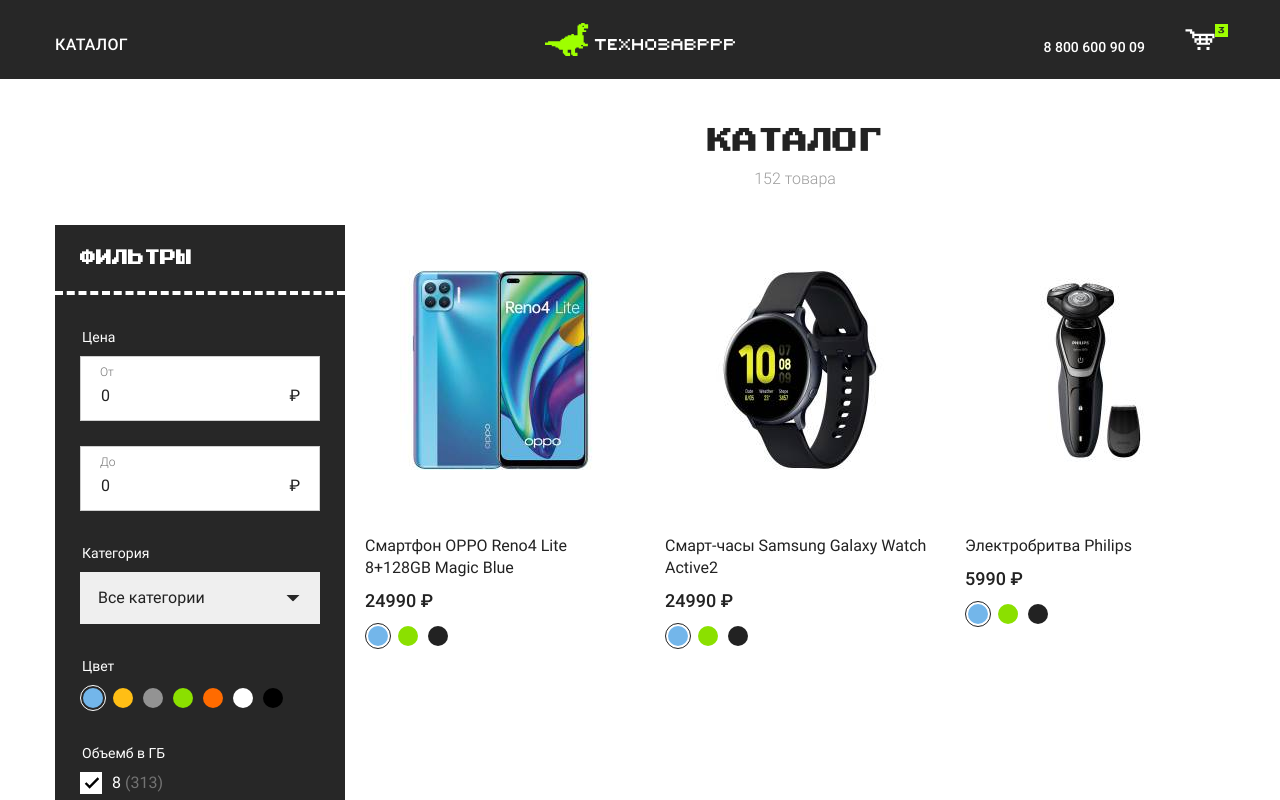
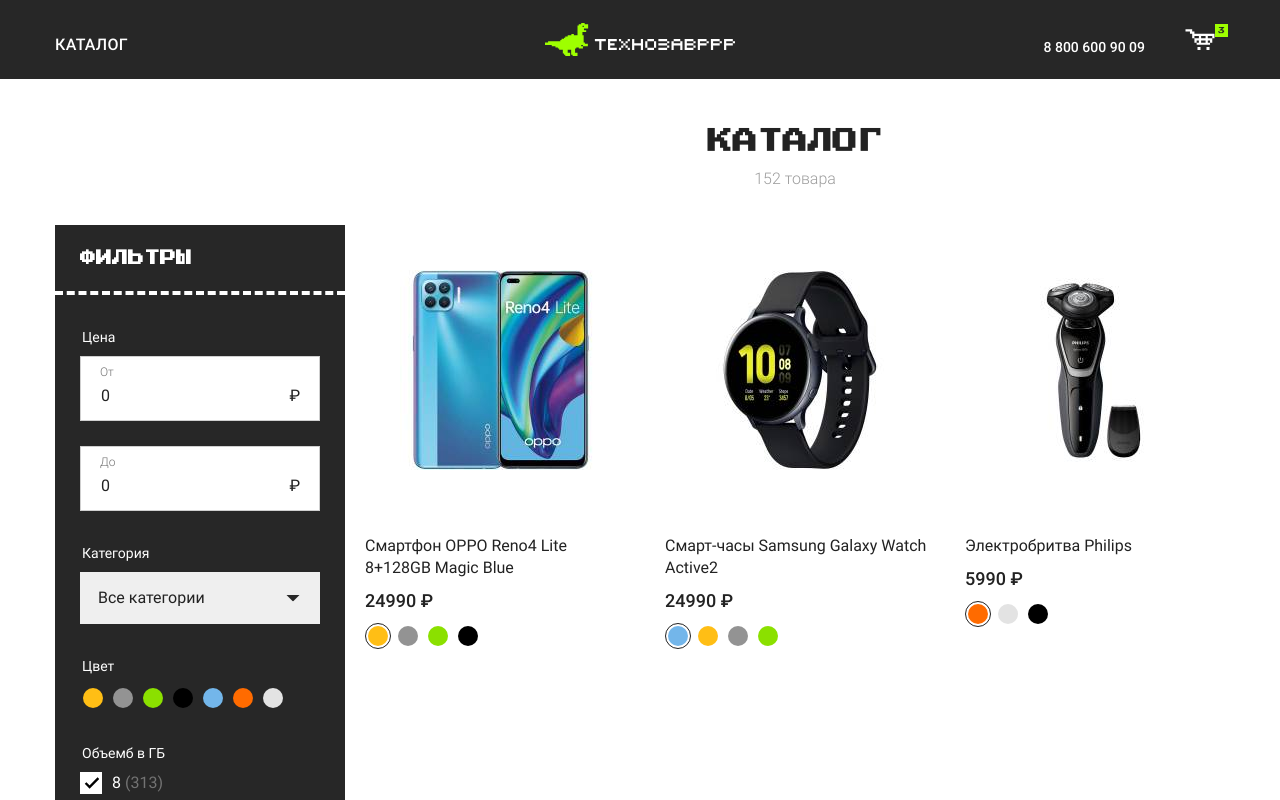
Before and after one commit to AnatolyKyznetsov/skillbox_vue, a Vue app: page / in a window 1280 px wide. Shown: the top 800 px of the page. Built offline with nearby package versions, Linux system fonts and the light colour scheme.

Commit message:
задание урокак 4.5 - фильтр по цветам

```diff
--- a/src/App.vue
+++ b/src/App.vue
@@ -11,7 +11,7 @@
 
     <div class="content__catalog">
       <!-- Фильтры -->
-      <ProductFilter :price-from.sync="filterPriceFrom" :price-to.sync="filterPriceTo" :category-id.sync="filterCategoryId"/>
+      <ProductFilter :price-from.sync="filterPriceFrom" :price-to.sync="filterPriceTo" :category-id.sync="filterCategoryId" :product-color.sync="filterColor" :products-colors="productsColors" />
       <section class="catalog">
         <!-- Список товаров -->
         <ProductList :products="products" />
@@ -40,6 +40,7 @@
       filterPriceFrom: 0,
       filterPriceTo: 0,
       filterCategoryId: 0,
+      filterColor: '',
       page: 1,
       productsPerPage: 3,
     };
@@ -60,6 +61,10 @@
         filteredProducts = filteredProducts.filter((product) => product.categryId === this.filterCategoryId);
       }
 
+      if (this.filterColor) {
+        filteredProducts = filteredProducts.filter((product) => product.colors.some((color) => color === this.filterColor));
+      }
+
       return filteredProducts;
     },
     products() {
@@ -69,6 +74,17 @@
     countProducts() {
       return this.filteredProducts.length;
     },
+    productsColors() {
+      const colors = [];
+
+      this.filteredProducts.forEach((product) => {
+        product.colors.forEach((color) => {
+          colors.push(color);
+        });
+      });
+
+      return colors.filter((item, index) => colors.indexOf(item) === index);
+    },
   },
 };
 </script>
--- a/src/components/ProductFilter.vue
+++ b/src/components/ProductFilter.vue
@@ -28,49 +28,12 @@
       <fieldset class="form__block">
         <legend class="form__legend">Цвет</legend>
         <ul class="colors">
-          <li class="colors__item">
+          <li class="colors__item" v-for="color in productsColors" :key="color">
             <label class="colors__label">
-              <input class="colors__radio sr-only" type="radio" name="color" value="#73B6EA" checked="">
-              <span class="colors__value" style="background-color: #73B6EA;">
+              <input class="colors__radio sr-only" type="radio" name="color" :value="color" v-model="currentColor">
+              <span class="colors__value" :style="'background-color:' + color">
               </span>
             </label>
-          </li>
-          <li class="colors__item">
-            <label class="colors__label">
-              <input class="colors__radio sr-only" type="radio" name="color" value="#FFBE15">
-              <span class="colors__value" style="background-color: #FFBE15;">
-              </span>
-            </label>
-          </li>
-          <li class="colors__item">
-            <label class="colors__label">
-              <input class="colors__radio sr-only" type="radio" name="color" value="#939393">
-              <span class="colors__value" style="background-color: #939393;">
-            </span></label>
-          </li>
-          <li class="colors__item">
-            <label class="colors__label">
-              <input class="colors__radio sr-only" type="radio" name="color" value="#8BE000">
-              <span class="colors__value" style="background-color: #8BE000;">
-            </span></label>
-          </li>
-          <li class="colors__item">
-            <label class="colors__label">
-              <input class="colors__radio sr-only" type="radio" name="color" value="#FF6B00">
-              <span class="colors__value" style="background-color: #FF6B00;">
-            </span></label>
-          </li>
-          <li class="colors__item">
-            <label class="colors__label">
-              <input class="colors__radio sr-only" type="radio" name="color" value="#FFF">
-              <span class="colors__value" style="background-color: #FFF;">
-            </span></label>
-          </li>
-          <li class="colors__item">
-            <label class="colors__label">
-              <input class="colors__radio sr-only" type="radio" name="color" value="#000">
-              <span class="colors__value" style="background-color: #000;">
-            </span></label>
           </li>
         </ul>
       </fieldset>
@@ -154,12 +117,15 @@
       currentPriceFrom: 0,
       currentPriceTo: 0,
       currentCategoryId: 0,
+      currentColor: '',
     };
   },
   props: {
     priceFrom: Number,
     priceTo: Number,
     categoryId: Number,
+    productColor: String,
+    productsColors: Array,
   },
   watch: {
     priceFrom(value) {
@@ -171,17 +137,22 @@
     categoryId(value) {
       this.currentCategoryId = value;
     },
+    productColor(value) {
+      this.currentColor = value;
+    },
   },
   methods: {
     submit() {
       this.$emit('update:priceFrom', this.currentPriceFrom);
       this.$emit('update:priceTo', this.currentPriceTo);
       this.$emit('update:categoryId', this.currentCategoryId);
+      this.$emit('update:productColor', this.currentColor);
     },
     reset() {
       this.$emit('update:priceFrom', 0);
       this.$emit('update:priceTo', 0);
       this.$emit('update:categoryId', 0);
+      this.$emit('update:productColor', '');
     },
   },
   computed: {
--- a/src/components/ProductItem.vue
+++ b/src/components/ProductItem.vue
@@ -15,24 +15,10 @@
     </span>
 
     <ul class="colors colors--black">
-      <li class="colors__item">
+      <li class="colors__item" v-for="(color, index) in product.colors" :key="color">
         <label class="colors__label">
-          <input class="colors__radio sr-only" type="radio" value="#73B6EA" v-model="color">
-          <span class="colors__value" style="background-color: #73B6EA;">
-          </span>
-        </label>
-      </li>
-      <li class="colors__item">
-        <label class="colors__label">
-          <input class="colors__radio sr-only" type="radio" value="#8BE000" v-model="color">
-          <span class="colors__value" style="background-color: #8BE000;">
-          </span>
-        </label>
-      </li>
-      <li class="colors__item">
-        <label class="colors__label">
-          <input class="colors__radio sr-only" type="radio" value="#222" v-model="color">
-          <span class="colors__value" style="background-color: #222;">
+          <input class="colors__radio sr-only" type="radio" :value="color" :name="'product_' + product.id" :checked="index === 0 ? true : false">
+          <span class="colors__value" :style="'background-color:' + color">
           </span>
         </label>
       </li>
@@ -42,11 +28,6 @@
 
 <script>
 export default {
-  data() {
-    return {
-      color: '#73B6EA',
-    };
-  },
   props: {
     product: Object,
   },
--- a/src/data/products.js
+++ b/src/data/products.js
@@ -5,6 +5,7 @@
     title: 'Смартфон OPPO Reno4 Lite 8+128GB Magic Blue',
     price: 24990,
     img: '/img/phone.jpg',
+    colors: ['#FFBE15', '#939393', '#8BE000', '#000000'],
   },
   {
     id: 2,
@@ -12,6 +13,7 @@
     title: 'Смарт-часы Samsung Galaxy Watch Active2',
     price: 24990,
     img: '/img/watch.jpg',
+    colors: ['#73B6EA', '#FFBE15', '#939393', '#8BE000'],
   },
   {
     id: 3,
@@ -19,6 +21,7 @@
     title: 'Электробритва Philips',
     price: 5990,
     img: '/img/shaver.jpg',
+    colors: ['#FF6B00', '#E3E3E3', '#000000'],
   },
   {
     id: 4,
@@ -26,6 +29,7 @@
     title: 'Электрическая зубная щетка Braun ORAL-B',
     price: 2490,
     img: '/img/toothbrush.jpg',
+    colors: ['#73B6EA', '#FFBE15', '#939393'],
   },
   {
     id: 5,
@@ -33,6 +37,7 @@
     title: 'Машинка для стрижки волос Philips',
     price: 4590,
     img: '/img/clipper.jpg',
+    colors: ['#73B6EA', '#939393', '#000000'],
   },
   {
     id: 6,
@@ -40,6 +45,7 @@
     title: 'Эпилятор Rowenta',
     price: 4990,
     img: '/img/epilator.jpg',
+    colors: ['#939393', '#8BE000', '#E3E3E3'],
   },
   {
     id: 7,
@@ -47,6 +53,7 @@
     title: 'Пылесос ручной Tefal',
     price: 11990,
     img: '/img/vacuum_cleaner.jpg',
+    colors: ['#8BE000', '#E3E3E3'],
   },
   {
     id: 8,
@@ -54,6 +61,7 @@
     title: 'Утюг Redmond',
     price: 3990,
     img: '/img/iron.jpg',
+    colors: ['#E3E3E3'],
   },
   {
     id: 9,
@@ -61,6 +69,7 @@
     title: 'Наушники True Wireless Samsung',
     price: 17990,
     img: '/img/headphones.jpg',
+    colors: ['#E3E3E3', '#000000'],
   },
   {
     id: 10,
@@ -68,6 +77,7 @@
     title: 'Умная колонка JBL',
     price: 8790,
     img: '/img/speaker.jpg',
+    colors: ['#939393', '#8BE000', '#FF6B00'],
   },
   {
     id: 11,
@@ -75,6 +85,7 @@
     title: 'Кофемашина капсульного',
     price: 7990,
     img: '/img/coffee_maker.jpg',
+    colors: ['#939393', '#8BE000', '#FF6B00', '#000000'],
   },
   {
     id: 12,
@@ -82,5 +93,6 @@
     title: 'Радиатор Electrolux',
     price: 5790,
     img: '/img/radiator.jpg',
+    colors: ['#73B6EA', '#FFBE15'],
   },
 ];
```
